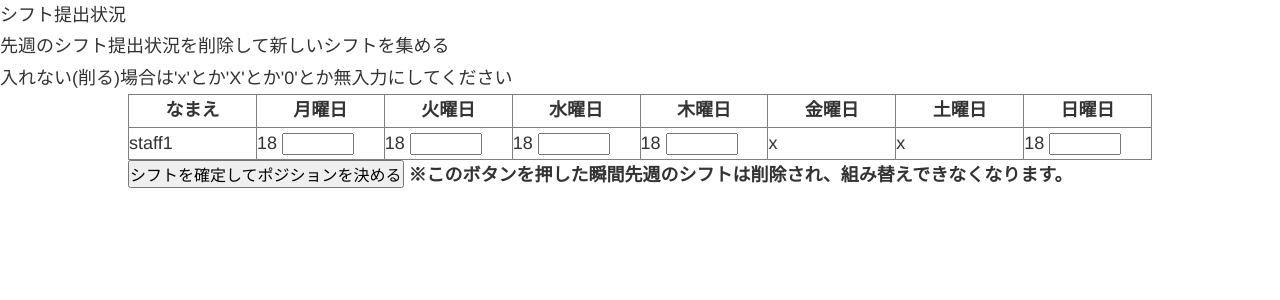
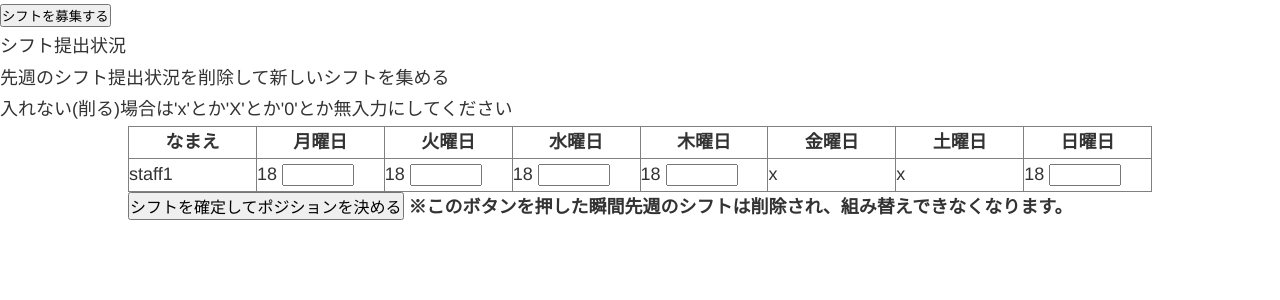
Before and after one commit to ynori123/sadmin, a Flask app: page /admin in a window 1280 px wide. Shown: the part 69-369 px from the top of the page. Run offline with Flask 3, Linux system fonts and the light colour scheme; a user stored in the database is signed in; data comes from the database, SQL or seed files in the repository.

Commit message:
管理者画面

```diff
--- a/templates/admin.html
+++ b/templates/admin.html
@@ -19,6 +19,7 @@
             </ul>
         </nav>
     </header>
+    <button><a href="{{ url_for('check_delete')}}">シフトを募集する</a></button>
     <h1>シフト提出状況</h1>
     <a href="{{ url_for('check_delete') }}">先週のシフト提出状況を削除して新しいシフトを集める</a>
     <form action="{{ url_for('check_shift') }}" method="POST">
```
